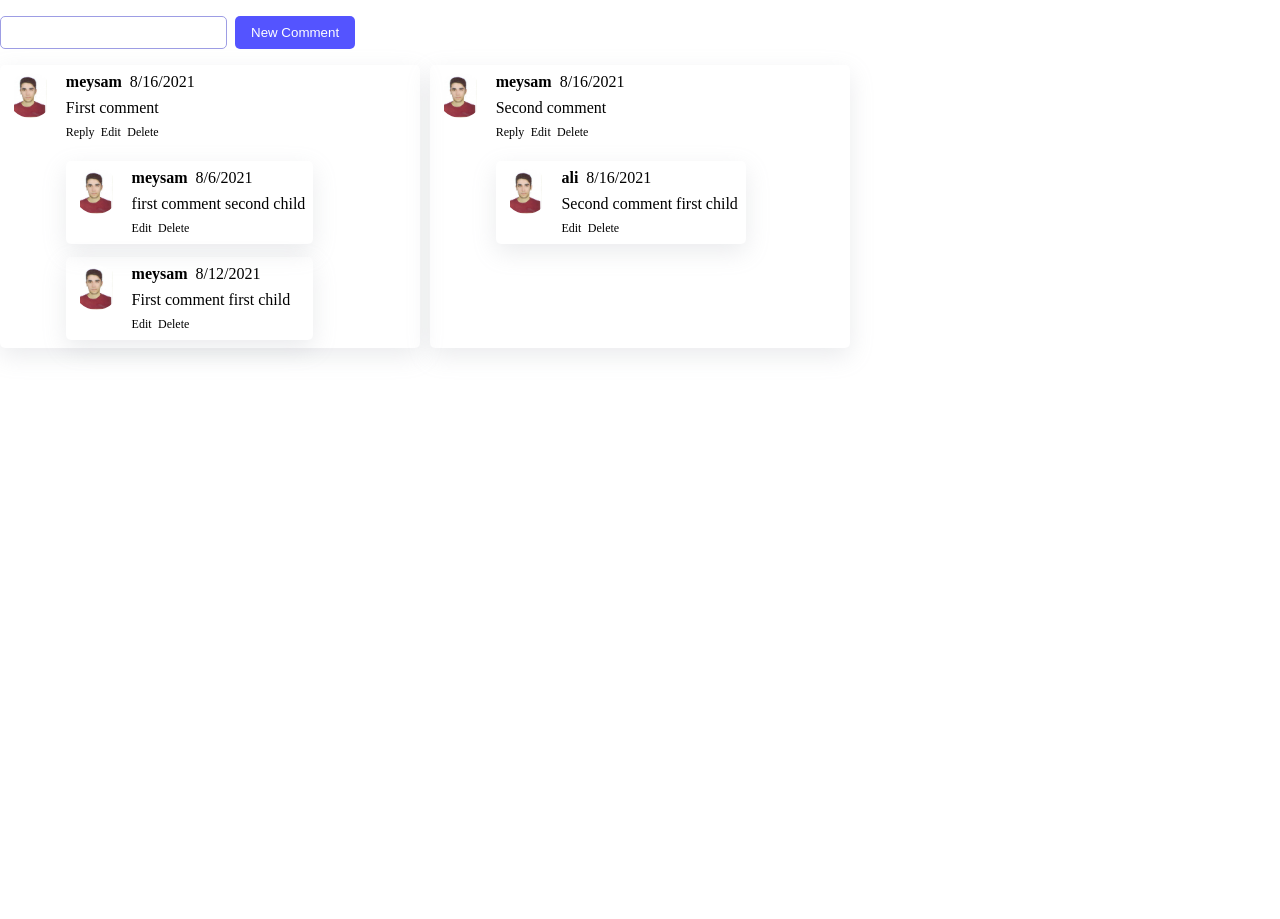
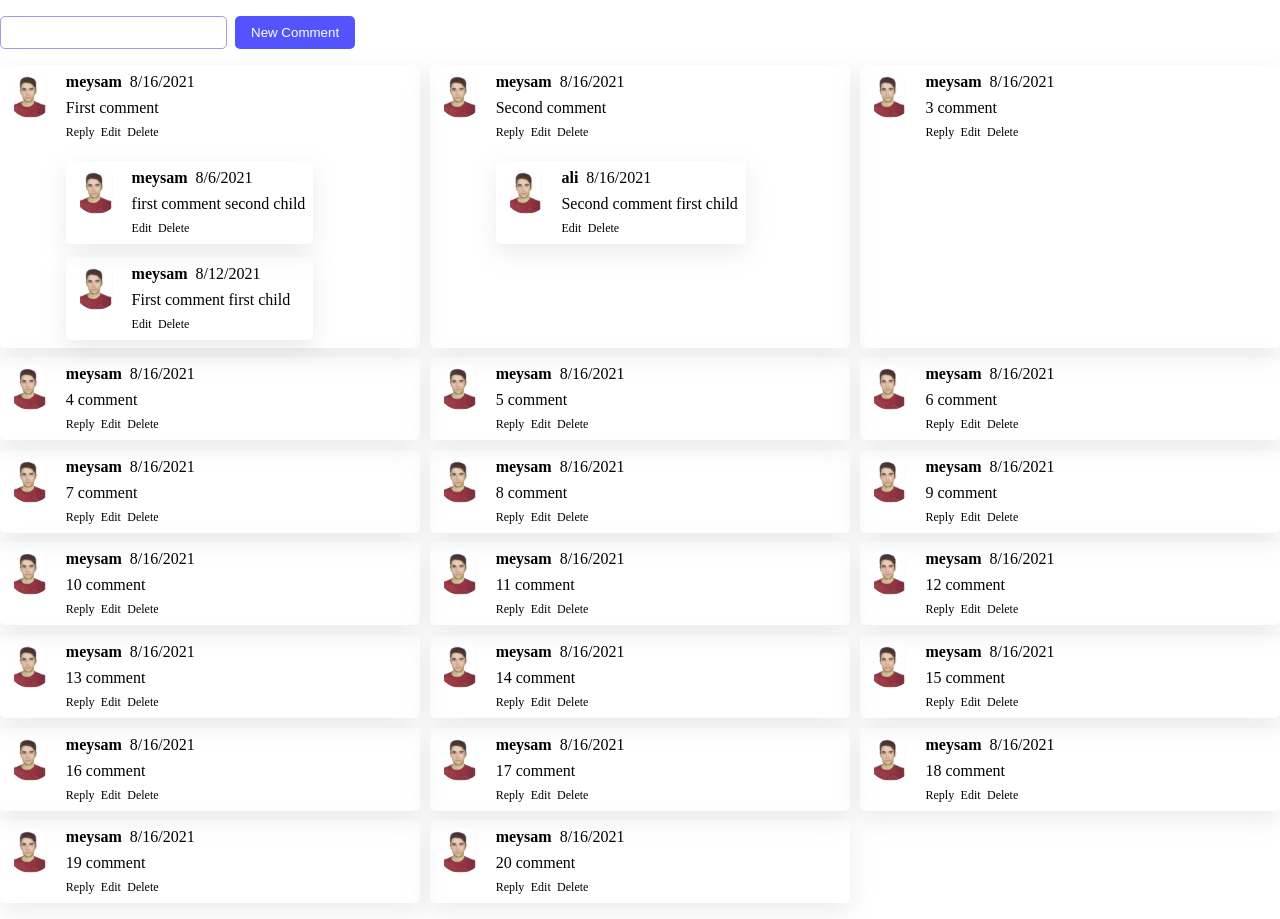
Before and after one commit to meysamzi/CommentingApp, a React (Create React App) app: page / in a window 1280 px wide. Before the commit the page ends 800 px from the top, so only its background shows below. Built offline with nearby package versions, Linux system fonts and the light colour scheme.

Commit message:
feat: infinite scroll implemented

```diff
--- a/public/data.json
+++ b/public/data.json
@@ -11,12 +11,350 @@
     "id": "2",
     "body": "Second comment",
     "username": "meysam",
+    "userId": "1",
+    "parentId": null,
+    "createdAt": "2021-08-16T23:00:33.010+02:00"
+  },
+  {
+    "id": "3",
+    "body": "3 comment",
+    "username": "meysam",
+    "userId": "1",
+    "parentId": null,
+    "createdAt": "2021-08-16T23:00:33.010+02:00"
+  },
+  {
+    "id": "4",
+    "body": "4 comment",
+    "username": "meysam",
+    "userId": "1",
+    "parentId": null,
+    "createdAt": "2021-08-16T23:00:33.010+02:00"
+  },
+  {
+    "id": "5",
+    "body": "5 comment",
+    "username": "meysam",
+    "userId": "1",
+    "parentId": null,
+    "createdAt": "2021-08-16T23:00:33.010+02:00"
+  },
+  {
+    "id": "6",
+    "body": "6 comment",
+    "username": "meysam",
+    "userId": "1",
+    "parentId": null,
+    "createdAt": "2021-08-16T23:00:33.010+02:00"
+  },
+
+  {
+    "id": "7",
+    "body": "7 comment",
+    "username": "meysam",
+    "userId": "1",
+    "parentId": null,
+    "createdAt": "2021-08-16T23:00:33.010+02:00"
+  },
+  {
+    "id": "8",
+    "body": "8 comment",
+    "username": "meysam",
+    "userId": "1",
+    "parentId": null,
+    "createdAt": "2021-08-16T23:00:33.010+02:00"
+  },
+  {
+    "id": "9",
+    "body": "9 comment",
+    "username": "meysam",
+    "userId": "1",
+    "parentId": null,
+    "createdAt": "2021-08-16T23:00:33.010+02:00"
+  },
+  {
+    "id": "10",
+    "body": "10 comment",
+    "username": "meysam",
+    "userId": "1",
+    "parentId": null,
+    "createdAt": "2021-08-16T23:00:33.010+02:00"
+  },
+  {
+    "id": "11",
+    "body": "11 comment",
+    "username": "meysam",
+    "userId": "1",
+    "parentId": null,
+    "createdAt": "2021-08-16T23:00:33.010+02:00"
+  },
+  {
+    "id": "12",
+    "body": "12 comment",
+    "username": "meysam",
+    "userId": "1",
+    "parentId": null,
+    "createdAt": "2021-08-16T23:00:33.010+02:00"
+  },
+  {
+    "id": "13",
+    "body": "13 comment",
+    "username": "meysam",
+    "userId": "1",
+    "parentId": null,
+    "createdAt": "2021-08-16T23:00:33.010+02:00"
+  },
+  {
+    "id": "14",
+    "body": "14 comment",
+    "username": "meysam",
+    "userId": "1",
+    "parentId": null,
+    "createdAt": "2021-08-16T23:00:33.010+02:00"
+  },
+  {
+    "id": "15",
+    "body": "15 comment",
+    "username": "meysam",
+    "userId": "1",
+    "parentId": null,
+    "createdAt": "2021-08-16T23:00:33.010+02:00"
+  },
+  {
+    "id": "16",
+    "body": "16 comment",
+    "username": "meysam",
+    "userId": "1",
+    "parentId": null,
+    "createdAt": "2021-08-16T23:00:33.010+02:00"
+  },
+  {
+    "id": "17",
+    "body": "17 comment",
+    "username": "meysam",
+    "userId": "1",
+    "parentId": null,
+    "createdAt": "2021-08-16T23:00:33.010+02:00"
+  },
+  {
+    "id": "18",
+    "body": "18 comment",
+    "username": "meysam",
+    "userId": "1",
+    "parentId": null,
+    "createdAt": "2021-08-16T23:00:33.010+02:00"
+  },
+  {
+    "id": "19",
+    "body": "19 comment",
+    "username": "meysam",
+    "userId": "1",
+    "parentId": null,
+    "createdAt": "2021-08-16T23:00:33.010+02:00"
+  },
+  {
+    "id": "20",
+    "body": "20 comment",
+    "username": "meysam",
+    "userId": "1",
+    "parentId": null,
+    "createdAt": "2021-08-16T23:00:33.010+02:00"
+  },
+  {
+    "id": "21",
+    "body": "21 comment",
+    "username": "meysam",
+    "userId": "1",
+    "parentId": null,
+    "createdAt": "2021-08-16T23:00:33.010+02:00"
+  },
+  {
+    "id": "22",
+    "body": "22 comment",
+    "username": "meysam",
+    "userId": "1",
+    "parentId": null,
+    "createdAt": "2021-08-16T23:00:33.010+02:00"
+  },
+
+  {
+    "id": "23",
+    "body": "23 comment",
+    "username": "meysam",
+    "userId": "1",
+    "parentId": null,
+    "createdAt": "2021-08-16T23:00:33.010+02:00"
+  },
+  {
+    "id": "24",
+    "body": "24 comment",
+    "username": "meysam",
+    "userId": "1",
+    "parentId": null,
+    "createdAt": "2021-08-16T23:00:33.010+02:00"
+  },
+  {
+    "id": "25",
+    "body": "25 comment",
+    "username": "meysam",
+    "userId": "1",
+    "parentId": null,
+    "createdAt": "2021-08-16T23:00:33.010+02:00"
+  },
+  {
+    "id": "26",
+    "body": "26 comment",
+    "username": "meysam",
+    "userId": "1",
+    "parentId": null,
+    "createdAt": "2021-08-16T23:00:33.010+02:00"
+  },
+  {
+    "id": "27",
+    "body": "27 comment",
+    "username": "meysam",
+    "userId": "1",
+    "parentId": null,
+    "createdAt": "2021-08-16T23:00:33.010+02:00"
+  },
+  {
+    "id": "28",
+    "body": "28 comment",
+    "username": "meysam",
+    "userId": "1",
+    "parentId": null,
+    "createdAt": "2021-08-16T23:00:33.010+02:00"
+  },
+  {
+    "id": "29",
+    "body": "29 comment",
+    "username": "meysam",
+    "userId": "1",
+    "parentId": null,
+    "createdAt": "2021-08-16T23:00:33.010+02:00"
+  },
+  {
+    "id": "30",
+    "body": "30 comment",
+    "username": "meysam",
+    "userId": "1",
+    "parentId": null,
+    "createdAt": "2021-08-16T23:00:33.010+02:00"
+  },
+  {
+    "id": "31",
+    "body": "31 comment",
+    "username": "meysam",
+    "userId": "1",
+    "parentId": null,
+    "createdAt": "2021-08-16T23:00:33.010+02:00"
+  },
+  {
+    "id": "32",
+    "body": "32 comment",
+    "username": "meysam",
+    "userId": "1",
+    "parentId": null,
+    "createdAt": "2021-08-16T23:00:33.010+02:00"
+  },
+  {
+    "id": "33",
+    "body": "33 comment",
+    "username": "meysam",
+    "userId": "1",
+    "parentId": null,
+    "createdAt": "2021-08-16T23:00:33.010+02:00"
+  },
+  {
+    "id": "34",
+    "body": "34 comment",
+    "username": "meysam",
+    "userId": "1",
+    "parentId": null,
+    "createdAt": "2021-08-16T23:00:33.010+02:00"
+  },
+  {
+    "id": "35",
+    "body": "35 comment",
+    "username": "meysam",
+    "userId": "1",
+    "parentId": null,
+    "createdAt": "2021-08-16T23:00:33.010+02:00"
+  },
+  {
+    "id": "36",
+    "body": "36 comment",
+    "username": "meysam",
+    "userId": "1",
+    "parentId": null,
+    "createdAt": "2021-08-16T23:00:33.010+02:00"
+  },
+  {
+    "id": "37",
+    "body": "37 comment",
+    "username": "meysam",
+    "userId": "1",
+    "parentId": null,
+    "createdAt": "2021-08-16T23:00:33.010+02:00"
+  },
+  {
+    "id": "38",
+    "body": "38 comment",
+    "username": "meysam",
+    "userId": "1",
+    "parentId": null,
+    "createdAt": "2021-08-16T23:00:33.010+02:00"
+  },
+  {
+    "id": "39",
+    "body": "39 comment",
+    "username": "meysam",
+    "userId": "1",
+    "parentId": null,
+    "createdAt": "2021-08-16T23:00:33.010+02:00"
+  },
+  {
+    "id": "40",
+    "body": "40 comment",
+    "username": "meysam",
+    "userId": "1",
+    "parentId": null,
+    "createdAt": "2021-08-16T23:00:33.010+02:00"
+  },
+  {
+    "id": "41",
+    "body": "41 comment",
+    "username": "meysam",
+    "userId": "1",
+    "parentId": null,
+    "createdAt": "2021-08-16T23:00:33.010+02:00"
+  },
+  {
+    "id": "42",
+    "body": "42 comment",
+    "username": "meysam",
+    "userId": "1",
+    "parentId": null,
+    "createdAt": "2021-08-16T23:00:33.010+02:00"
+  },
+  {
+    "id": "43",
+    "body": "43 comment",
+    "username": "meysam",
+    "userId": "1",
+    "parentId": null,
+    "createdAt": "2021-08-16T23:00:33.010+02:00"
+  },
+  {
+    "id": "44",
+    "body": "44 comment",
+    "username": "meysam",
     "userId": "2",
     "parentId": null,
     "createdAt": "2021-08-16T23:00:33.010+02:00"
   },
   {
-    "id": "3",
+    "id": "45",
     "body": "First comment first child",
     "username": "meysam",
     "userId": "2",
@@ -24,7 +362,7 @@
     "createdAt": "2021-08-12T23:00:33.010+02:00"
   },
   {
-    "id": "4",
+    "id": "46",
     "body": "first comment second child",
     "username": "meysam",
     "userId": "2",
@@ -32,7 +370,7 @@
     "createdAt": "2021-08-06T23:00:33.010+02:00"
   },
   {
-    "id": "5",
+    "id": "47",
     "body": "Second comment first child",
     "username": "ali",
     "userId": "3",
--- a/src/Components/Comments.js
+++ b/src/Components/Comments.js
@@ -1,17 +1,24 @@
-import { useEffect, useState } from "react";
+import { useEffect, useState, useRef } from "react";
 import { useDispatch, useSelector } from "react-redux";
 import { getComments } from "../Features/Slice";
 import Comment from "./Comment";
 import getReplies from "../Utils/getReplies";
 import CommentForm from "./CommentForm";
+import useIntersectionObserver from "../CustomHooks/useIntersectionObserver";
 
 const Comments = () => {
   const { getCommentsData } = useSelector((store) => store.comments);
   const [backendComments, setBackendComments] = useState();
   const [activeComment, setActiveComment] = useState(null);
-  const rootComments = backendComments?.filter(
+  const [dataCounter, setDataCounter] = useState(15);
+  const intersectionObserverElement = useRef(null);
+  let slicedData = useRef([]);
+  let inView = useIntersectionObserver(intersectionObserverElement);
+  slicedData.current = backendComments?.filter(
     (backendComment) => backendComment.parentId === null
   );
+  slicedData.current =
+    Array.isArray(backendComments) && backendComments.slice(0, dataCounter);
   const dispatch = useDispatch();
   useEffect(() => {
     dispatch(getComments());
@@ -19,6 +26,9 @@ const Comments = () => {
   useEffect(() => {
     setBackendComments(getCommentsData);
   }, [getCommentsData]);
+  useEffect(() => {
+    inView && setDataCounter((prev) => prev + 5);
+  }, [inView]);
 
   const updateComment = (text, commentId) => {
     const updatedBackendComments = backendComments.map((backendComment) => {
@@ -59,7 +69,8 @@ const Comments = () => {
     <div className="cardsLayoutParent">
       <CommentForm submitLabel="New Comment" handleSubmit={addComment} />
       <div className="commentsCardsParent">
-        {rootComments?.map((rootComment) => (
+        {Array.isArray(slicedData.current) &&
+          slicedData?.current?.map((rootComment) => (
             <Comment
               comment={rootComment}
               replies={getReplies(rootComment.id, backendComments)}
@@ -71,6 +82,10 @@ const Comments = () => {
             />
           ))}
       </div>
+      <div
+        ref={intersectionObserverElement}
+        style={{ visibility: "hidden" }}
+      ></div>
     </div>
   );
 };
```
Lines whose indentation alone changed are shown as unchanged.
